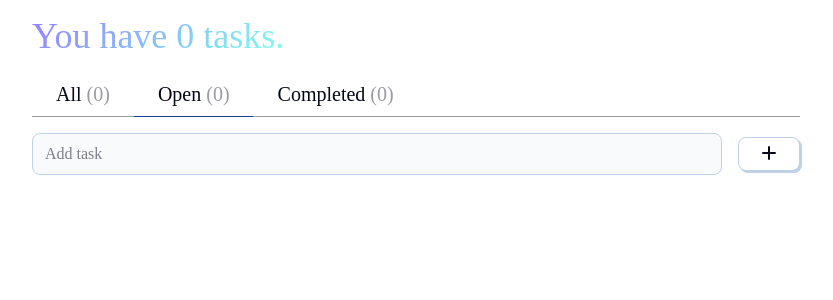
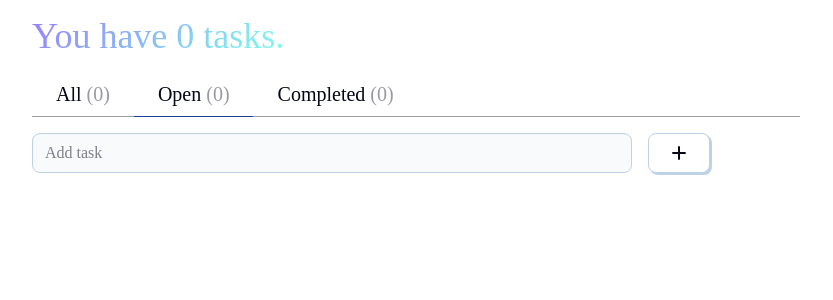
Before and after one commit to martinflischman/todo-app, a React (Vite) app: page / in a window 1280 px wide. Shown: the top 300 px of the page, without its empty margins (224-1057 px from the left). Built offline with nearby package versions, Linux system fonts and the light colour scheme; a web font is replaced by a local one.

Commit message:
style: convert TodoInput to Tailwind and DaisyUI classes
- replace .input-container flex styles with flex/gap utilities
- use DaisyUI input and btn classes for input and button
- remove now-unused .input-container rules from style.css

```diff
--- a/src/components/TodoInput.jsx
+++ b/src/components/TodoInput.jsx
@@ -5,13 +5,14 @@ export function TodoInput(props) {
   const [inputValue, setInputValue] = useState("");
 
   return (
-    <div className="input-container">
+    <div className="flex items-center gap-4">
       <input
         value={inputValue}
         onChange={(e) => {
           setInputValue(e.target.value);
         }}
         placeholder="Add task"
+        className="input w-full flex-1"
       />
       <button
         onClick={() => {
@@ -21,6 +22,7 @@ export function TodoInput(props) {
           handleAddTodo(inputValue);
           setInputValue("");
         }}
+        className="btn btn-primary btn-square"
       >
         <i className="fa-solid fa-plus"></i>
       </button>
--- a/src/style.css
+++ b/src/style.css
@@ -112,18 +112,6 @@ hr {
   font-weight: 500;
 }
 
-.input-container {
-  display: flex;
-  align-items: center;
-  gap: 1rem;
-}
-
-.input-container input {
-  width: 100%;
-  flex: 1;
-  max-width: unset !important;
-}
-
 @keyframes widen {
   from {
     width: 20%;
```
